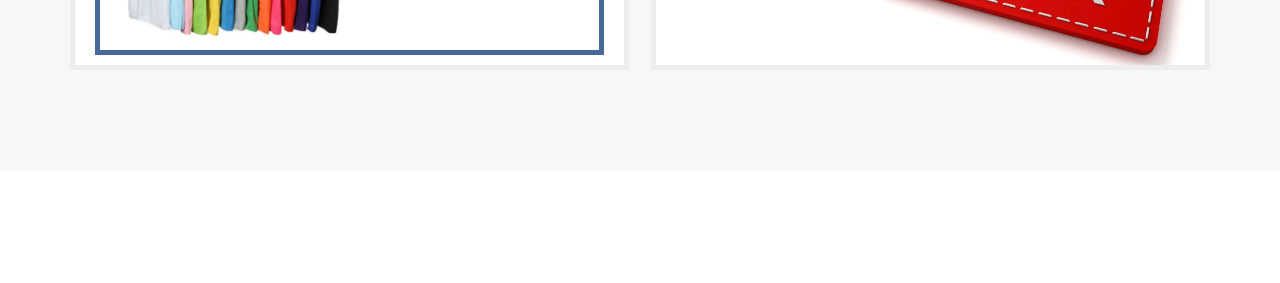
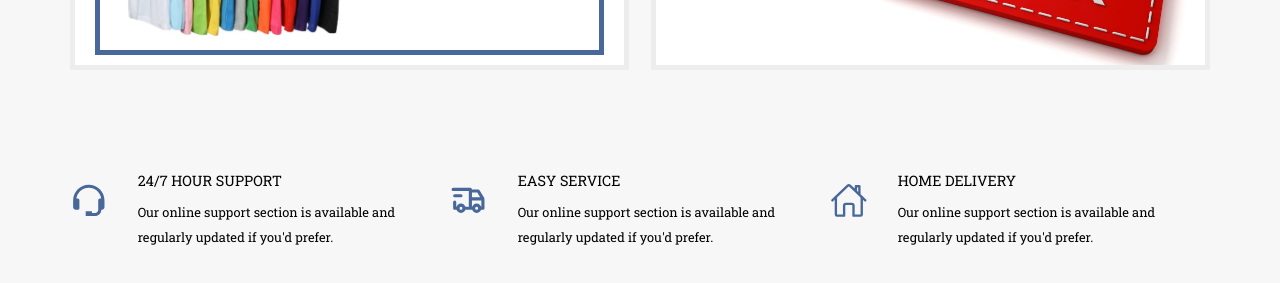
Before and after one commit to Robertpath29/Weshop, a React (Create React App) app: page / in a window 1280 px wide. Shown: the part 399-682 px from the top of the page. Built offline with nearby package versions, Linux system fonts and the light colour scheme; no server answers.

Commit message:
add MensTShirtInformation > MensTShirt

```diff
--- a/src/components/MensTShirt/MensTShirt.style.ts
+++ b/src/components/MensTShirt/MensTShirt.style.ts
@@ -13,86 +13,3 @@ export const MensTShirtContainerStyle = styled.div`
     padding: 100px 0;
     max-width: ${() => theme.size.globalWidth + "px"};
 `;
-export const MensTShirtContainerGroupCardStyle = styled.div`
-    width: 100%;
-    flex-wrap: wrap;
-    display: flex;
-    justify-content: space-between;
-`;
-export const MensTShirtCardCollectionStyle = styled.div`
-    width: 49%;
-    background-color: ${() => theme.color.base};
-    border: 5px solid #ededed;
-    transition: all 0.3s;
-    background-image: url("./images/collection.webp");
-    background-repeat: no-repeat;
-    background-size: contain;
-    background-position: 40px;
-    &:hover {
-        transform: scale(1.03);
-    }
-`;
-export const MensTShirtCardDiscountStyle = styled(
-    MensTShirtCardCollectionStyle
-)`
-    display: flex;
-    align-items: center;
-    background-image: url("./images/sale_discount.jpeg");
-    background-repeat: no-repeat;
-    background-size: contain;
-    background-position: right;
-`;
-
-export const MensTShirtCardBorderStyle = styled.div`
-    display: flex;
-    justify-content: end;
-    border: 5px solid ${() => theme.color.main};
-    margin: 10px 20px;
-`;
-
-export const CardCollectionContainerStyle = styled.div`
-    width: max-content;
-    display: flex;
-    flex-direction: column;
-    align-items: center;
-    margin: 60px;
-    & > h3 {
-        margin: 0;
-        font-size: 1.3rem;
-        line-height: 10px;
-    }
-    & > p {
-        margin: 0;
-        font-size: 2.2rem;
-        font-weight: 500;
-        color: ${() => theme.color.main};
-    }
-    & > span {
-        font-size: 1.3rem;
-        font-weight: 600;
-        letter-spacing: 13px;
-    }
-`;
-
-export const CardDiscountContainerStyle = styled.div`
-    width: max-content;
-    margin-left: 35px;
-    & > h3 {
-        margin: 0;
-        font-size: 1.3rem;
-    }
-    & > p {
-        margin: 0;
-        font-size: 1.3rem;
-        font-weight: 500;
-        margin-bottom: 10px;
-        & > span {
-            color: ${() => theme.color.main};
-        }
-    }
-
-    & > span {
-        line-height: 40px;
-        font-size: 0.8rem;
-    }
-`;
--- a/src/components/MensTShirt/MensTShirt.tsx
+++ b/src/components/MensTShirt/MensTShirt.tsx
@@ -1,39 +1,14 @@
 import React from "react";
-import {
-    CardCollectionContainerStyle,
-    CardDiscountContainerStyle,
-    MensTShirtCardBorderStyle,
-    MensTShirtCardCollectionStyle,
-    MensTShirtCardDiscountStyle,
-    MensTShirtContainerGroupCardStyle,
-    MensTShirtContainerStyle,
-    MensTShirtStyle,
-} from "./MensTShirt.style";
+import { MensTShirtContainerStyle, MensTShirtStyle } from "./MensTShirt.style";
+import MensTShirtCardsCollection from "../MensTShirtCardsCollection/MensTShirtCardsCollection";
+import MensTShirtInformation from "../MensTShirtInformation/MensTShirtInformation";
 
 const MensTShirt = () => {
     return (
         <MensTShirtStyle>
             <MensTShirtContainerStyle>
-                <MensTShirtContainerGroupCardStyle>
-                    <MensTShirtCardCollectionStyle>
-                        <MensTShirtCardBorderStyle>
-                            <CardCollectionContainerStyle>
-                                <h3>Men’s t-shirt</h3>
-                                <p>collection</p>
-                                <span>2023</span>
-                            </CardCollectionContainerStyle>
-                        </MensTShirtCardBorderStyle>
-                    </MensTShirtCardCollectionStyle>
-                    <MensTShirtCardDiscountStyle>
-                        <CardDiscountContainerStyle>
-                            <h3>50% OFFER</h3>
-                            <p>
-                                BELT <span>COLLECTION</span>
-                            </p>
-                            <span>See more...</span>
-                        </CardDiscountContainerStyle>
-                    </MensTShirtCardDiscountStyle>
-                </MensTShirtContainerGroupCardStyle>
+                <MensTShirtCardsCollection />
+                <MensTShirtInformation />
             </MensTShirtContainerStyle>
         </MensTShirtStyle>
     );
--- /dev/null
+++ b/src/components/MensTShirtCardsCollection/MensTShirtCardsCollection.style.ts
@@ -0,0 +1,86 @@
+import styled from "styled-components";
+import { theme } from "../../style/theme.style";
+
+export const MensTShirtCardsCollectionStyle = styled.div`
+    width: 100%;
+    flex-wrap: wrap;
+    display: flex;
+    justify-content: space-between;
+`;
+export const MensTShirtCardCollectionStyle = styled.div`
+    width: 49%;
+    background-color: ${() => theme.color.base};
+    border: 5px solid #ededed;
+    transition: all 0.3s;
+    background-image: url("./images/collection.webp");
+    background-repeat: no-repeat;
+    background-size: contain;
+    background-position: 40px;
+    &:hover {
+        transform: scale(1.03);
+    }
+`;
+export const MensTShirtCardDiscountStyle = styled(
+    MensTShirtCardCollectionStyle
+)`
+    display: flex;
+    align-items: center;
+    background-image: url("./images/sale_discount.jpeg");
+    background-repeat: no-repeat;
+    background-size: contain;
+    background-position: right;
+`;
+
+export const MensTShirtCardBorderStyle = styled.div`
+    display: flex;
+    justify-content: end;
+    border: 5px solid ${() => theme.color.main};
+    margin: 10px 20px;
+`;
+
+export const CardCollectionContainerStyle = styled.div`
+    width: max-content;
+    display: flex;
+    flex-direction: column;
+    align-items: center;
+    margin: 60px;
+    & > h3 {
+        margin: 0;
+        font-size: 1.3rem;
+        line-height: 10px;
+    }
+    & > p {
+        margin: 0;
+        font-size: 2.2rem;
+        font-weight: 500;
+        color: ${() => theme.color.main};
+    }
+    & > span {
+        font-size: 1.3rem;
+        font-weight: 600;
+        letter-spacing: 13px;
+    }
+`;
+
+export const CardDiscountContainerStyle = styled.div`
+    width: max-content;
+    margin-left: 35px;
+    & > h3 {
+        margin: 0;
+        font-size: 1.3rem;
+    }
+    & > p {
+        margin: 0;
+        font-size: 1.3rem;
+        font-weight: 500;
+        margin-bottom: 10px;
+        & > span {
+            color: ${() => theme.color.main};
+        }
+    }
+
+    & > span {
+        line-height: 40px;
+        font-size: 0.8rem;
+    }
+`;
--- /dev/null
+++ b/src/components/MensTShirtCardsCollection/MensTShirtCardsCollection.tsx
@@ -0,0 +1,36 @@
+import React from "react";
+import {
+    CardCollectionContainerStyle,
+    CardDiscountContainerStyle,
+    MensTShirtCardBorderStyle,
+    MensTShirtCardCollectionStyle,
+    MensTShirtCardDiscountStyle,
+    MensTShirtCardsCollectionStyle,
+} from "./MensTShirtCardsCollection.style";
+
+const MensTShirtCardsCollection = () => {
+    return (
+        <MensTShirtCardsCollectionStyle>
+            <MensTShirtCardCollectionStyle>
+                <MensTShirtCardBorderStyle>
+                    <CardCollectionContainerStyle>
+                        <h3>Men’s t-shirt</h3>
+                        <p>collection</p>
+                        <span>2023</span>
+                    </CardCollectionContainerStyle>
+                </MensTShirtCardBorderStyle>
+            </MensTShirtCardCollectionStyle>
+            <MensTShirtCardDiscountStyle>
+                <CardDiscountContainerStyle>
+                    <h3>50% OFFER</h3>
+                    <p>
+                        BELT <span>COLLECTION</span>
+                    </p>
+                    <span>See more...</span>
+                </CardDiscountContainerStyle>
+            </MensTShirtCardDiscountStyle>
+        </MensTShirtCardsCollectionStyle>
+    );
+};
+
+export default MensTShirtCardsCollection;
--- /dev/null
+++ b/src/components/MensTShirtInformation/MensTShirtInformation.style.ts
@@ -0,0 +1,32 @@
+import styled from "styled-components";
+import { theme } from "../../style/theme.style";
+
+export const MensTShirtInformationStyle = styled.div`
+    display: flex;
+`;
+
+export const GroupStyle = styled.div`
+    display: flex;
+    align-items: center;
+    margin-top: 100px;
+    & > svg {
+        margin-bottom: 20px;
+        font-size: 3.8rem;
+        color: ${() => theme.color.main};
+    }
+`;
+
+export const TextGroupStyle = styled.div`
+    margin: 0 30px;
+    & > h1 {
+        margin: 0;
+        margin-bottom: 10px;
+        font-size: 0.9rem;
+        font-weight: 400;
+    }
+    & > p {
+        margin: 0;
+        font-size: 0.8rem;
+        line-height: 25px;
+    }
+`;
--- /dev/null
+++ b/src/components/MensTShirtInformation/MensTShirtInformation.tsx
@@ -0,0 +1,48 @@
+import React from "react";
+import {
+    GroupStyle,
+    MensTShirtInformationStyle,
+    TextGroupStyle,
+} from "./MensTShirtInformation.style";
+import { BiSupport } from "react-icons/bi";
+import { TbTruckDelivery } from "react-icons/tb";
+import { IoHomeOutline } from "react-icons/io5";
+
+const MensTShirtInformation = () => {
+    return (
+        <MensTShirtInformationStyle>
+            <GroupStyle>
+                <BiSupport />
+                <TextGroupStyle>
+                    <h1>24/7 HOUR SUPPORT</h1>
+                    <p>
+                        Our online support section is available and regularly
+                        updated if you'd prefer.
+                    </p>
+                </TextGroupStyle>
+            </GroupStyle>
+            <GroupStyle>
+                <TbTruckDelivery />
+                <TextGroupStyle>
+                    <h1>EASY SERVICE</h1>
+                    <p>
+                        Our online support section is available and regularly
+                        updated if you'd prefer.
+                    </p>
+                </TextGroupStyle>
+            </GroupStyle>
+            <GroupStyle>
+                <IoHomeOutline />
+                <TextGroupStyle>
+                    <h1>HOME DELIVERY</h1>
+                    <p>
+                        Our online support section is available and regularly
+                        updated if you'd prefer.
+                    </p>
+                </TextGroupStyle>
+            </GroupStyle>
+        </MensTShirtInformationStyle>
+    );
+};
+
+export default MensTShirtInformation;
```
